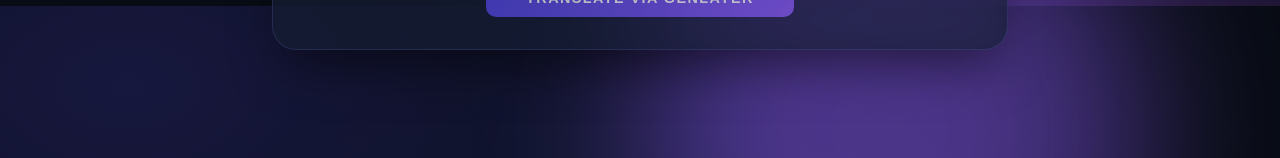
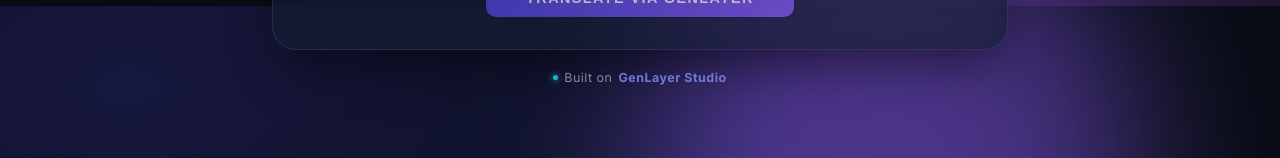
Before and after one commit to Chimdi-hash/lingua_nova, a Next.js app in the folder frontend/: page / in a window 1280 px wide. Shown: the part 794-952 px from the top of the page. Built offline with nearby package versions, Linux system fonts and the light colour scheme.

Commit message:
Add 'Built on GenLayer Studio' badge below form

```diff
--- a/frontend/src/app/globals.css
+++ b/frontend/src/app/globals.css
@@ -427,6 +427,33 @@ body {
   line-height: 1.6;
 }
 
+/* Built on Studio badge */
+.built-on {
+  display: flex;
+  align-items: center;
+  justify-content: center;
+  gap: 6px;
+  margin-top: 1.2rem;
+  font-size: 0.78rem;
+  font-weight: 500;
+  color: var(--text-muted);
+  letter-spacing: 0.04em;
+}
+
+.built-on-dot {
+  width: 5px;
+  height: 5px;
+  border-radius: 50%;
+  background: var(--cyan);
+  box-shadow: 0 0 6px var(--cyan);
+  display: inline-block;
+}
+
+.built-on-highlight {
+  color: #818cf8;
+  font-weight: 700;
+}
+
 /* Animations */
 @keyframes slideUp {
   from { opacity: 0; transform: translateY(40px); }
--- a/frontend/src/app/page.tsx
+++ b/frontend/src/app/page.tsx
@@ -228,6 +228,12 @@ export default function Home() {
           </div>
         )}
       </div>
+
+        <div className="built-on">
+          <span className="built-on-dot"></span>
+          Built on <span className="built-on-highlight">GenLayer Studio</span>
+        </div>
+
       </div>
     </>
   );
```
